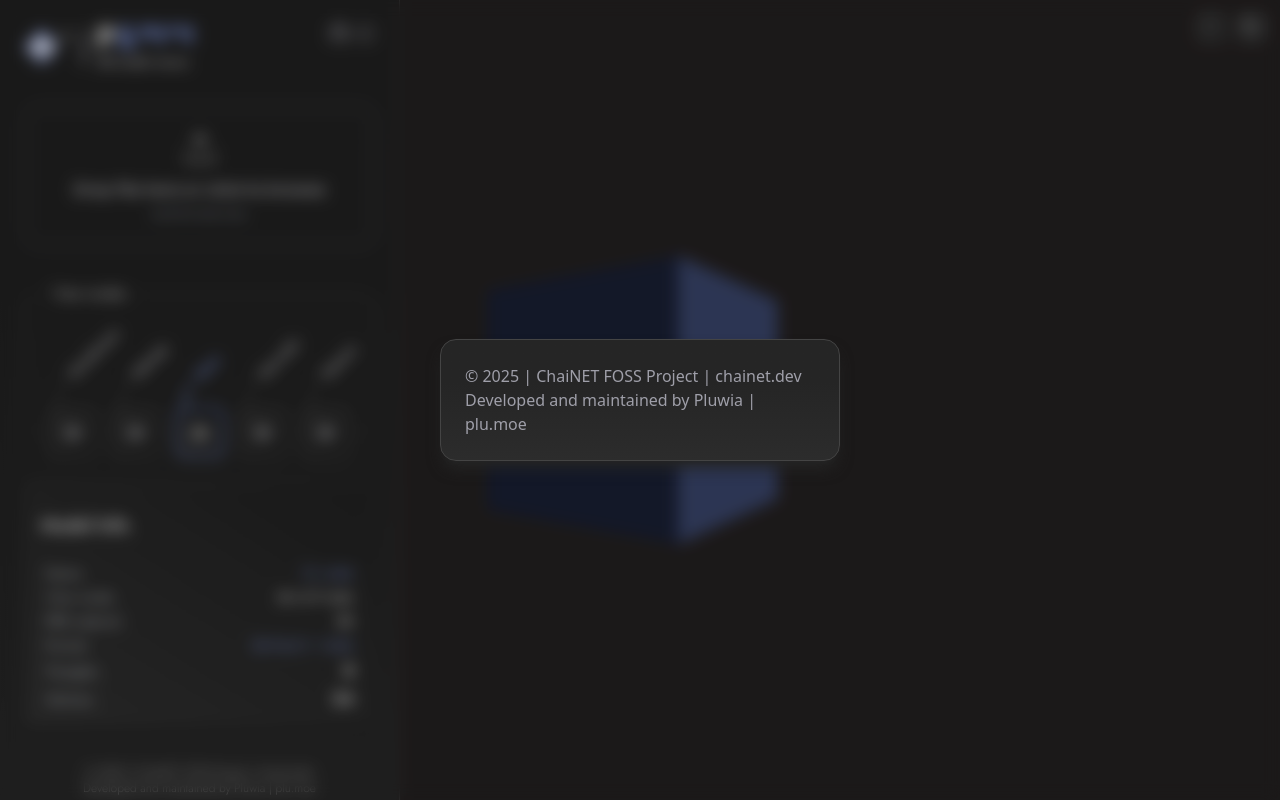
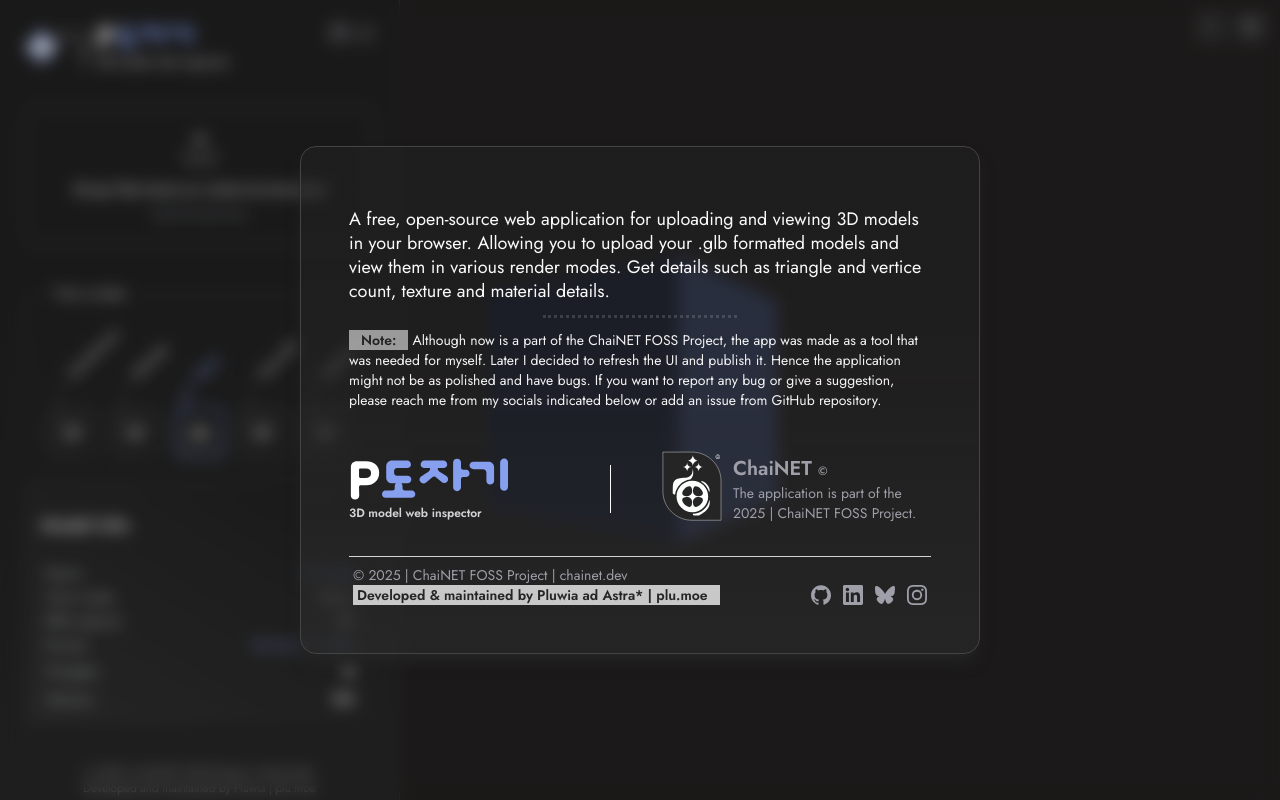
Before and after one commit to Chai-NET/Porcelana, a React (Vite) app: page / in a window 1280 px wide. Both pictures are taken after a click on the button 365 px from the left and 33 px from the top of the page. Built offline with nearby package versions, Linux system fonts and the light colour scheme.

Commit message:
0.17 | Information box

```diff
--- a/src/components/3d-viewer/SidePanel/ModelInfo.jsx
+++ b/src/components/3d-viewer/SidePanel/ModelInfo.jsx
@@ -18,7 +18,7 @@
       {/* View mode */}
       <div className="flex items-center justify-between">
         <span className="text-gray-300">View mode:</span>
-        <span className="font-mono">Wireframe</span>
+        <span className="font-mono">Base</span>
       </div>
 
       {/* View mode */}
--- a/src/components/3d-viewer/SidePanel/TitlePanel.jsx
+++ b/src/components/3d-viewer/SidePanel/TitlePanel.jsx
@@ -49,7 +49,7 @@
               alt="Porcelana (Korean: P-Ceramic)"
             />
             <h3 className="font-jost mt-1 text-xs font-semibold text-zinc-300">
-              3D model viewer
+              3D model web inspector
             </h3>
           </div>
         </div>
--- a/src/components/infoBox.jsx
+++ b/src/components/infoBox.jsx
@@ -1,13 +1,123 @@
+import LogoTitle from "../assets/logoTitle.svg";
+import ChaiNET_logo from "../assets/ChaiNET_logo.svg";
+import { SiGithub, SiLinkedin, SiBluesky, SiInstagram } from "react-icons/si";
+
 export default function InfoBox() {
   return (
     <>
-      <div className="flex w-full items-center justify-center overflow-x-clip">
-        <div className="border-dark44 from-dark25 shadow-dark25 fixed flex-1/2 flex-col justify-start gap-6 rounded-2xl border bg-gradient-to-b from-35% to-[#2C2C2C] p-6 shadow-lg md:w-100 2xl:w-100 2xl:p-12">
-          {/* <h1>Information</h1> */}
-          <p>
-            © 2025 | ChaiNET FOSS Project | chainet.dev Developed and
-            maintained by Pluwia | plu.moe
+      <div className="relative flex w-full items-center justify-center overflow-x-clip">
+        <div className="border-dark44 font-jost from-dark25/45 shadow-dark25 fixed w-dvw flex-1/2 flex-col justify-start gap-6 rounded-2xl border bg-gradient-to-b from-35% to-[#2C2C2C]/65 p-12 shadow-lg backdrop-blur-2xl md:w-170">
+          <p className="py-3 text-start text-lg leading-6 text-zinc-50">
+            A free, open-source web application for uploading and viewing 3D
+            models in your browser. Allowing you to upload your .glb formatted
+            models and view them in various render modes. Get details such as
+            triangle and vertice count, texture and material details.
           </p>
+
+          <div className="mx-auto h-[1px] w-1/3 border-b-3 border-dotted border-white/15" />
+
+          {/* About: */}
+          <p className="py-3 text-start text-sm text-zinc-100">
+            <span className="text-dark25 bg-white/55 px-3 font-semibold">
+              Note:
+            </span>{" "}
+            Although now is a part of the ChaiNET FOSS Project, the app was made
+            as a tool that was needed for myself. Later I decided to refresh the
+            UI and publish it. Hence the application might not be as polished
+            and have bugs. If you want to report any bug or give a suggestion,
+            please reach me from my socials indicated below or add an issue from
+            GitHub repository.
+          </p>
+
+          {/* Terms and Conditions: */}
+          {/* <p className="text-justify text-xs">
+            Permission is hereby granted, free of charge, to any person
+            obtaining a copy of this software and associated documentation files
+            (the "Software"), to deal in the Software without restriction,
+            including without limitation the rights to use, copy, modify, merge,
+            publish, distribute, sublicense, and/or sell copies of the Software,
+            and to permit persons to whom the Software is furnished to do so,
+            subject to the conditions detailed on GitHub repository at
+            (https://github.com/Chai-NET/Porcelana).
+          </p> */}
+          <div className="flex h-full items-center justify-between py-3">
+            <div className="w-2/5">
+              <img
+                src={LogoTitle}
+                className="w-40"
+                alt="Porcelana (Korean: P-Ceramic)"
+              />
+              <h3 className="font-jost mt-1 text-xs font-semibold text-zinc-300 2xl:text-base">
+                3D model web inspector
+              </h3>
+            </div>
+            <div className="h-12 w-[1px] bg-zinc-50" />
+            <a
+              rel="noreferrer"
+              target="_blank"
+              href="https://github.com/Chai-NET"
+              className="flex w-1/2 cursor-pointer items-end rounded-2xl border border-transparent p-3 transition-colors duration-500 ease-in-out hover:border-white/35 hover:text-white"
+            >
+              <img src={ChaiNET_logo} className="w-20" alt="ChaiNET logo" />
+              <div className="mb-2">
+                <h3 className="font-jost text-xl font-semibold">
+                  ChaiNET <span className="text-xs">©</span>
+                </h3>
+                <p className="w-50 text-sm">
+                  The application is part of the <br /> 2025 | ChaiNET FOSS
+                  Project.
+                </p>
+              </div>
+            </a>
+          </div>
+
+          <div className="mx-auto h-[1px] w-full bg-zinc-300" />
+
+          {/* Contacts: plu.moe */}
+          {/* Socials: Github, Website(ChaiNET) */}
+          <div className="mt-2 flex items-end justify-between px-1">
+            <p className="text-start text-sm">
+              © 2025 | ChaiNET FOSS Project | chainet.dev
+              <br />
+              <span className="text-dark25 bg-white/75 px-1 pr-3 text-start text-sm font-semibold">
+                Developed & maintained by Pluwia ad Astra* | plu.moe
+              </span>
+            </p>
+            <div className="flex gap-3 text-xl">
+              <a
+                rel="noreferrer"
+                target="_blank"
+                className="hover:text-accent cursor-pointer"
+                href="https://github.com/plwtx"
+              >
+                <SiGithub />
+              </a>
+              <a
+                rel="noreferrer"
+                target="_blank"
+                className="hover:text-accent cursor-pointer"
+                href="https://www.linkedin.com/in/plwtx/"
+              >
+                <SiLinkedin />
+              </a>
+              <a
+                rel="noreferrer"
+                target="_blank"
+                className="hover:text-accent cursor-pointer"
+                href="https://bsky.app/profile/plu.moe"
+              >
+                <SiBluesky />
+              </a>
+              <a
+                rel="noreferrer"
+                target="_blank"
+                className="hover:text-accent cursor-pointer"
+                href="https://www.instagram.com/plwtx/"
+              >
+                <SiInstagram />
+              </a>
+            </div>
+          </div>
         </div>
       </div>
     </>
--- a/src/index.css
+++ b/src/index.css
@@ -157,7 +157,7 @@
   }
 }
 .animate-fadeIn {
-  animation: fadeIn 0.25s ease-out forwards;
+  animation: fadeIn 0.45s ease-out forwards;
 }
 
 /* Scrollbar styles remain unchanged */
```
Also changed, not shown: src/assets/ChaiNET_logo.svg (added).
